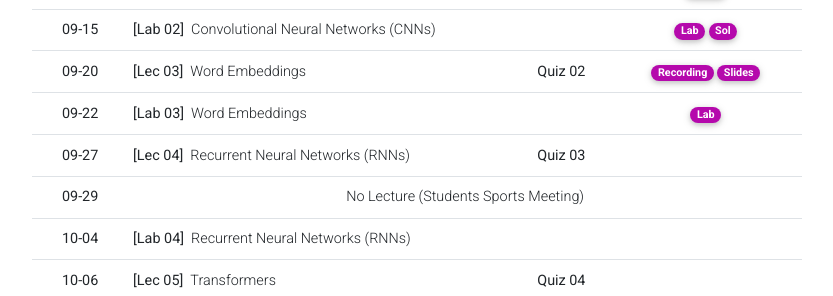
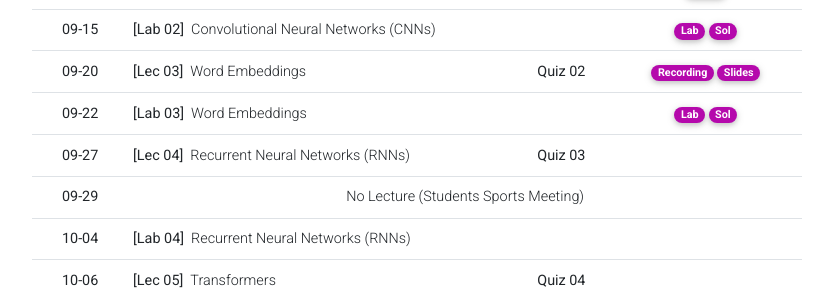
Before and after one commit to Uehwan/Uehwan.github.io, a Jekyll site: the page built from _teaching/aiexplab22fall.md, in a window 1280 px wide and 900 px high, scrolled down 1066 px. Shown: the part 152-448 px from the top of the window, without its empty margins (223-1056 px from the left). Built offline with Jekyll 4.4.1, drawn with Linux system fonts in a browser that asks for light colours; nearby versions of some CDN libraries; comment, search, counter and statistics services are not loaded; a style sheet for code colours, icons or effects is not loaded.

Commit message:
lab3 sol

```diff
--- a/_teaching/aiexplab22fall.md
+++ b/_teaching/aiexplab22fall.md
@@ -110,7 +110,7 @@
       <td></td>
       <td>
         <a href="https://colab.research.google.com/drive/1QFZP_wXsl2k85FArvyoleGKg6VvuCiMt?usp=sharing" target="_blank" class="badge badge-pill" style="background-color:#B509AC;">Lab</a>
-        <!--a href="#" target="_blank" class="badge badge-pill" style="background-color:#B509AC;">Slides</a-->
+        <a href="https://colab.research.google.com/drive/1pqdipJrGWtTXo6eZsowTOZR6zyiQRS3C?usp=sharing" target="_blank" class="badge badge-pill" style="background-color:#B509AC;">Sol</a>
       </td>
     </tr>
     <tr>
```
